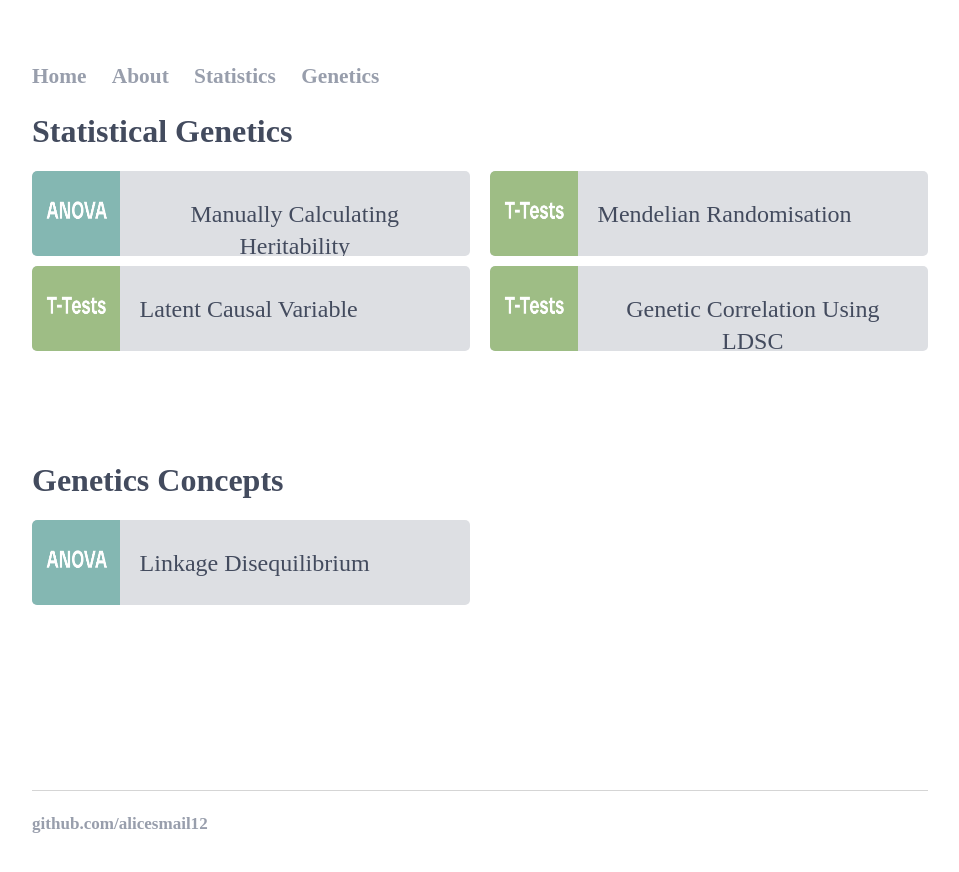
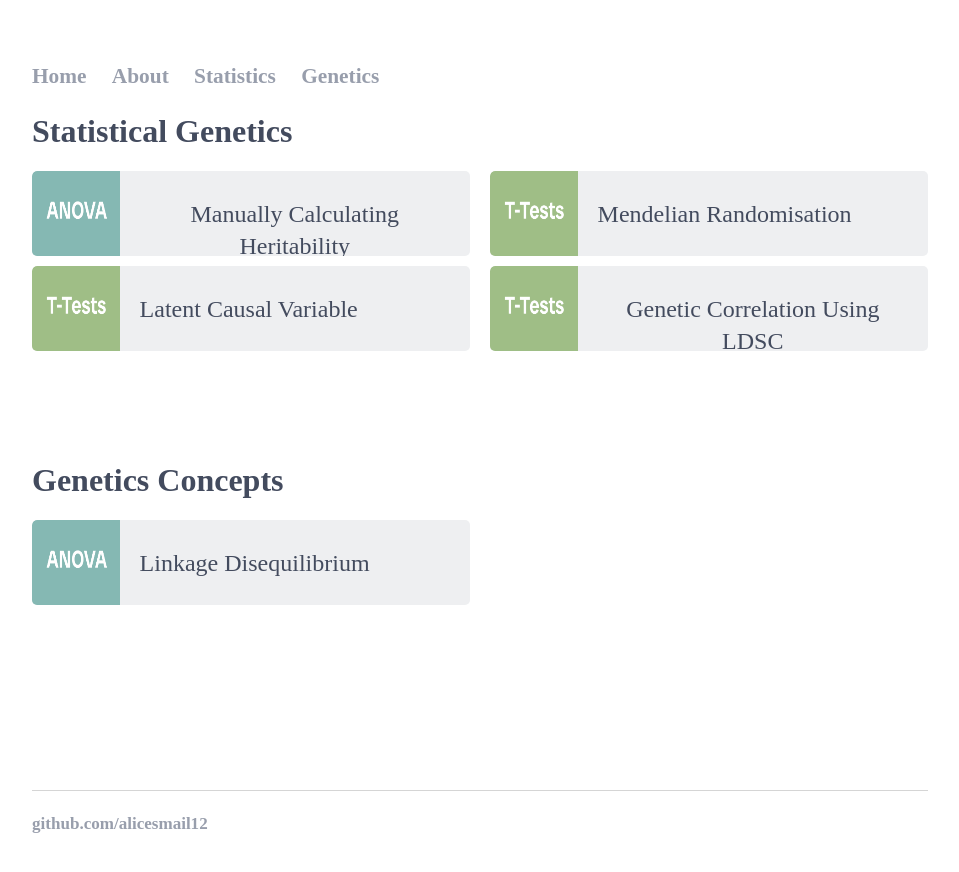
Before and after one commit to alicesmail12/alicesmail12.github.io, a Jekyll site: the page built from Genetics/index.html, in a window 1280 px wide. Shown: the top 872 px of the page, without its empty margins (160-1119 px from the left). Built offline with Jekyll 4.4.1, drawn with Linux system fonts in a browser that asks for light colours; some web fonts are replaced.

Commit message:
Update index.html

```diff
--- a/Genetics/index.html
+++ b/Genetics/index.html
@@ -37,7 +37,7 @@ margin-right: auto;
     width: 100%;
     height: 85px;
     text-align: center;
-    background: #dddfe3;
+    background: #eeeff1;
     color: #434b5e;
     transition: all .25s ease;
 }
```
